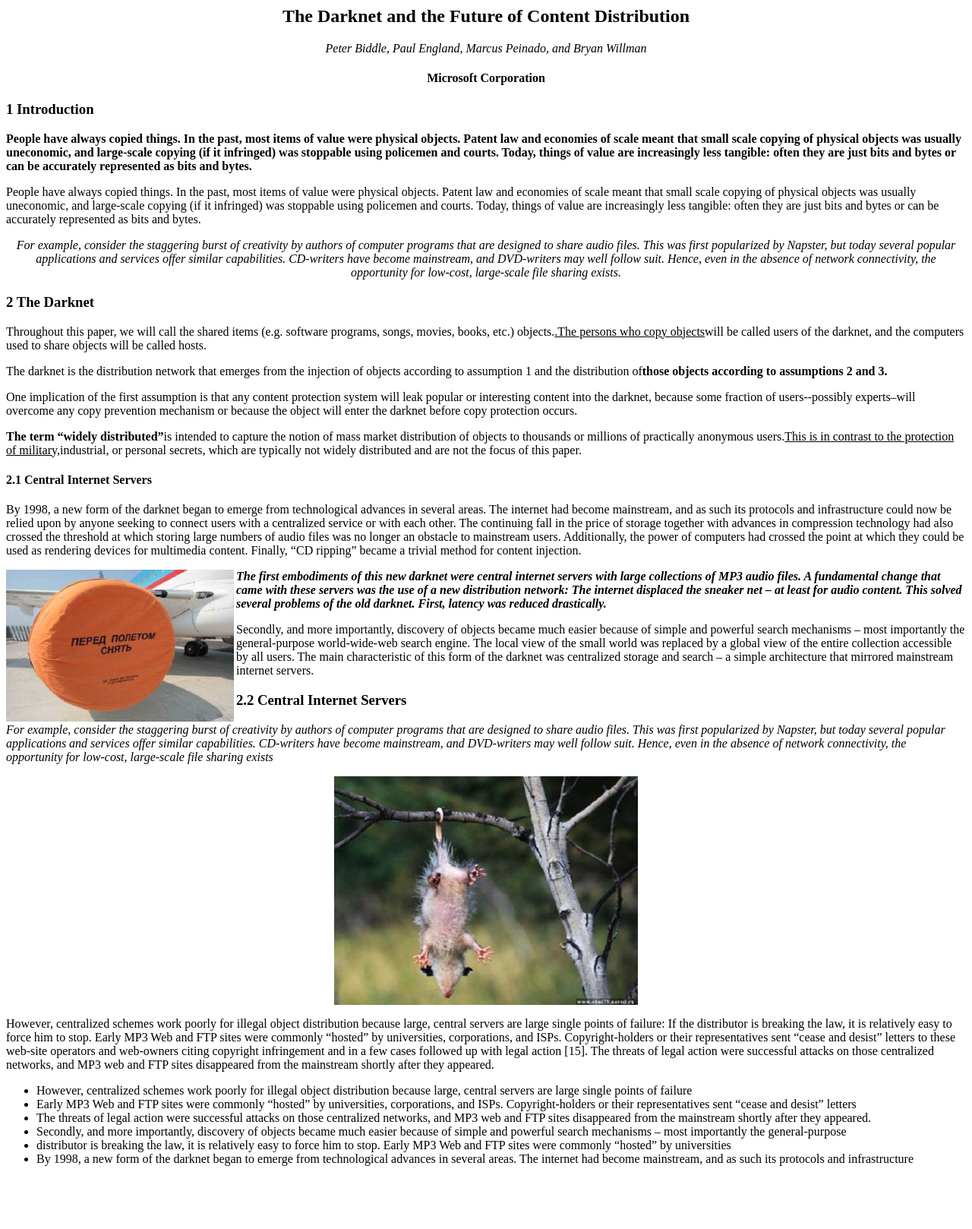
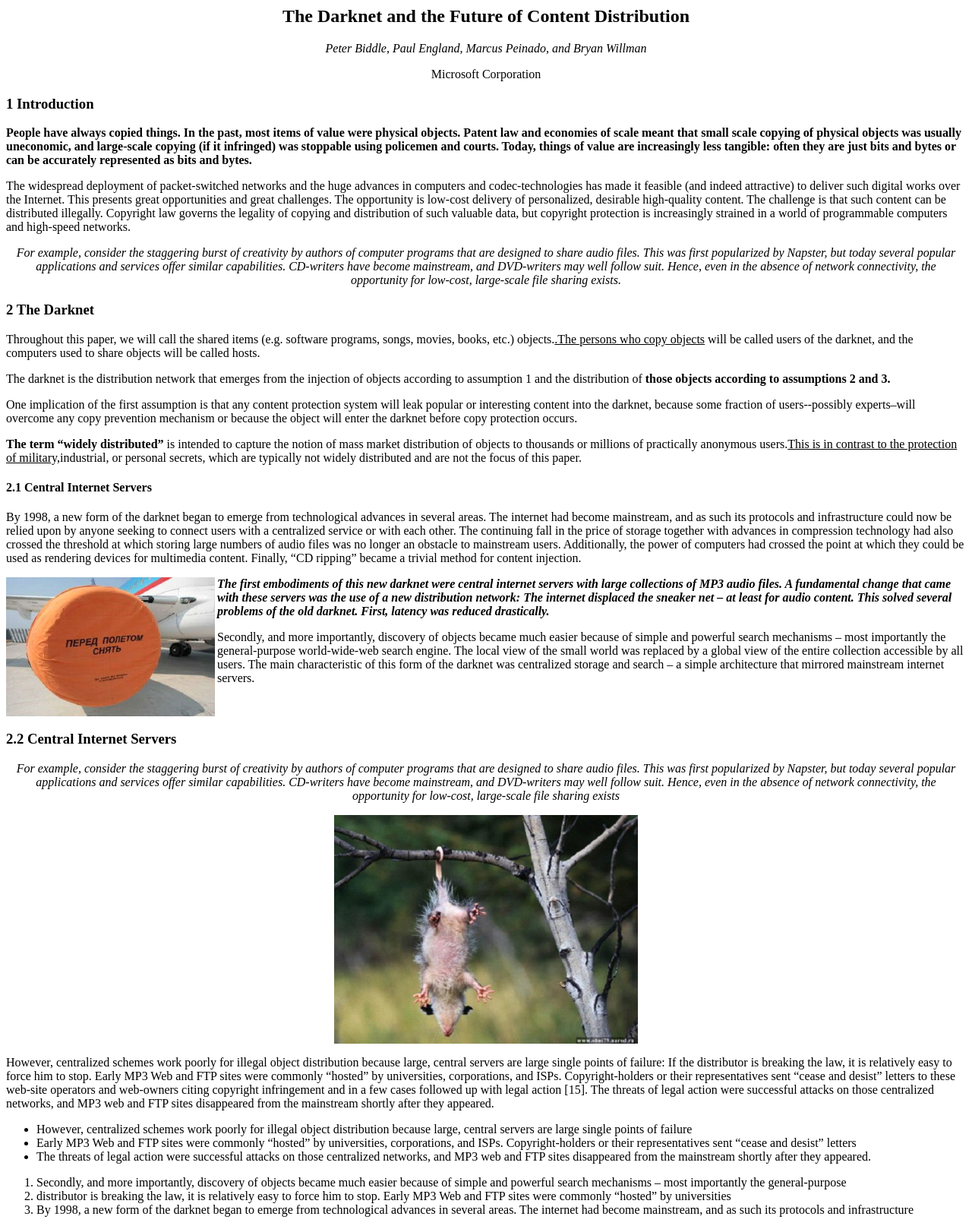
Before and after one commit to volumulov/test, a plain HTML site: page index.html in a window 1280 px wide. Shown: the whole page at 76% size. Before the commit the page ends 1551 px from the top, so only its background shows below. Drawn offline with Linux system fonts and the light colour scheme.

Commit message:
Update index.html

```diff
--- a/index.html
+++ b/index.html
@@ -4,11 +4,16 @@
         <title>exam</title>
     </head>
     <body>
-        <h2 align="center">The Darknet and the Future of Content Distribution</h2>
+
+        <h2><center>The Darknet and the Future of Content Distribution</center></h2>
+
         <p align="center"><em>Peter Biddle, Paul England, Marcus Peinado, and Bryan
             Willman</em></p>
-        <h4 align="center">Microsoft Corporation</h4>
+
+        <div style="text-align:center;">Microsoft Corporation</div>
+
         <h3>1 Introduction</h3>
+
         <p><strong>People have always copied things. In the past, most items of
             value were physical objects. Patent law and economies of scale meant
             that small scale copying of physical objects was usually uneconomic,
@@ -16,12 +21,17 @@
             and courts. Today, things of value are increasingly less tangible:
             often they are just bits and bytes or can be accurately represented
             as bits and bytes.</strong></p>
-        <p>People have always copied things. In the past, most items of value were
-            physical objects. Patent law and economies of scale meant that small
-            scale copying of physical objects was usually uneconomic, and large-scale
-            copying (if it infringed) was stoppable using policemen and courts.
-            Today, things of value are increasingly less tangible: often they are just
-            bits and bytes or can be accurately represented as bits and bytes.</p>
+
+        <p>The widespread deployment of packet-switched networks and the huge
+            advances in computers and codec-technologies has made it feasible
+            (and indeed attractive) to deliver such digital works over the Internet.
+            This presents great opportunities and great challenges. The opportunity
+            is low-cost delivery of personalized, desirable high-quality content.
+            The challenge is that such content can be distributed illegally.
+            Copyright law governs the legality of copying and distribution of
+            such valuable data, but copyright protection is increasingly strained
+            in a world of programmable computers and high-speed networks.</p>
+
         <p align="center"><em>For example, consider the staggering burst of
             creativity by authors of computer programs that are designed to
             share audio files. This was first popularized by Napster, but
@@ -30,26 +40,33 @@
             may well follow suit. Hence, even in the absence of network
             connectivity, the opportunity for low-cost, large-scale file sharing
             exists.</em></p>
+
         <h3>2 The Darknet</h3>
+
         <p>Throughout this paper, we will call the shared items (e.g. software
             programs, songs, movies, books, etc.) objects.<u>.The persons who
-                copy objects</u>will be called users of the darknet, and the
+            copy objects</u> will be called users of the darknet, and the
             computers used to share objects will be called hosts.</p>
+
         <p>The darknet is the distribution network that emerges from the
             injection of objects according to assumption 1 and the distribution
-                of<strong>those objects according to assumptions 2 and 3.</strong></p>
-            <p>One implication of the first assumption is that any content
+            of<strong> those objects according to assumptions 2 and 3.</strong></p>
+
+        <p> One implication of the first assumption is that any content
             protection system will leak popular or interesting content into the
             darknet, because some fraction of users--possibly experts–will
             overcome any copy prevention mechanism or because the object will
             enter the darknet before copy protection occurs.</p>
-            <p><strong>The term “widely distributed”</strong>is intended to capture
+
+        <p><strong>The term “widely distributed”</strong> is intended to capture
             the notion of mass market distribution of objects to thousands or
             millions of practically anonymous users.<u>This is in contrast to
             the protection of military,</u>industrial, or personal secrets,
             which are typically not widely distributed and are not the focus
             of this paper.</p>
+
         <h4>2.1 Central Internet Servers</h4>
+
         <p>By 1998, a new form of the darknet began to emerge from technological
             advances in several areas. The internet had become mainstream, and
             as such its protocols and infrastructure could now be relied upon by
@@ -58,31 +75,41 @@
             advances in compression technology had also crossed the threshold at
             which storing large numbers of audio files was no longer an obstacle
             to mainstream users. Additionally, the power of computers had crossed
-                the point at which they could be used as rendering devices for multimedia
-                content. Finally, “CD ripping” became a trivial method for content injection.</p>
-            <p><img src="shar.png" alt="Picture1" width="300" align="left"></p>
+            the point at which they could be used as rendering devices for
+            multimedia content. Finally, “CD ripping” became a trivial
+            method for content injection.</p>
+
+        <p><img src="shar.png" alt="Pictur1" width="275" align="left"></p>
+
         <p><strong><em>The first embodiments of this new darknet were central
             internet servers with large collections of MP3 audio files. A fundamental
             change that came with these servers was the use of a new distribution
             network: The internet displaced the sneaker net – at least for audio content.
             This solved several problems of the old darknet. First, latency was reduced
             drastically.</em></strong></p>
-            <P>Secondly, and more importantly, discovery of objects became much easier
+
+        <p>Secondly, and more importantly, discovery of objects became much easier
             because of simple and powerful search mechanisms – most importantly the
             general-purpose world-wide-web search engine. The local view of the small
             world was replaced by a global view of the entire collection accessible
             by all users. The main characteristic of this form of the darknet was
             centralized storage and search – a simple architecture that mirrored
-                mainstream internet servers.</P>
+            mainstream internet servers.</p>
+
+        <br clear="all">
+
         <h3>2.2 Central Internet Servers</h3>
-                   <p align="center"></p><em>For example, consider the staggering burst
+
+        <p align="center"><em>For example, consider the staggering burst
             of creativity by authors of computer programs that are designed to
             share audio files. This was first popularized by Napster, but today
             several popular applications and services offer similar capabilities.
             CD-writers have become mainstream, and DVD-writers may well follow
             suit. Hence, even in the absence of network connectivity, the opportunity
             for low-cost, large-scale file sharing exists</em></p>
+
         <center><img src="animal.png" alt="Picture2" width="400"></center>
+
         <p>However, centralized schemes work poorly for illegal object distribution
             because large, central servers are large single points of failure: If the
             distributor is breaking the law, it is relatively easy to force him to stop.
@@ -93,26 +120,36 @@
             action [15]. The threats of legal action were successful attacks on those
             centralized networks, and MP3 web and FTP sites disappeared from the mainstream
             shortly after they appeared.</p>
+
         <ul>
+
             <li>However, centralized schemes work poorly for illegal object distribution
                 because large, central servers are large single points of failure</li>
+
             <li>Early MP3 Web and FTP sites were commonly “hosted” by universities,
                 corporations, and ISPs. Copyright-holders or their representatives sent
                 “cease and desist” letters</li>
+
             <li>The threats of legal action were successful attacks on those centralized
                 networks, and MP3 web and FTP sites disappeared from the mainstream shortly
                 after they appeared.</li>
-                <li>Secondly, and more importantly, discovery of objects became much easier
-                    because of simple and powerful search mechanisms – most importantly the
-                    general-purpose</li>
-                <li>distributor is breaking the law, it is relatively easy to force him to stop.
-                    Early MP3 Web and FTP sites were commonly “hosted” by universities</li>
+         </ul>
+
+        <ol>
+
+            <li>Secondly, and more importantly, discovery of objects became much
+                easier because of simple and powerful search mechanisms – most
+                importantly the general-purpose</li>
+
+            <li>distributor is breaking the law, it is relatively easy to force
+                him to stop. Early MP3 Web and FTP sites were commonly “hosted” by
+                universities</li>
+
             <li>By 1998, a new form of the darknet began to emerge from technological
                 advances in several areas. The internet had become mainstream, and as
                 such its protocols and infrastructure</li>
-            </ul>
 
-
+        </ol>
 
     </body>
 </html>
```
Lines whose indentation alone changed are shown as unchanged.
